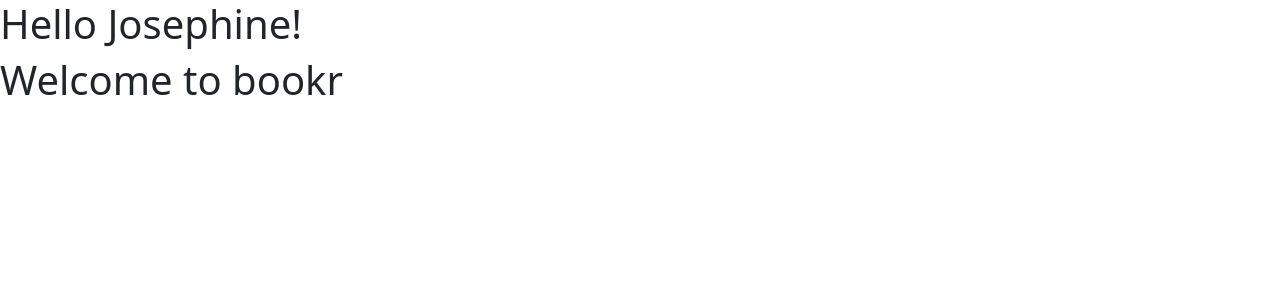
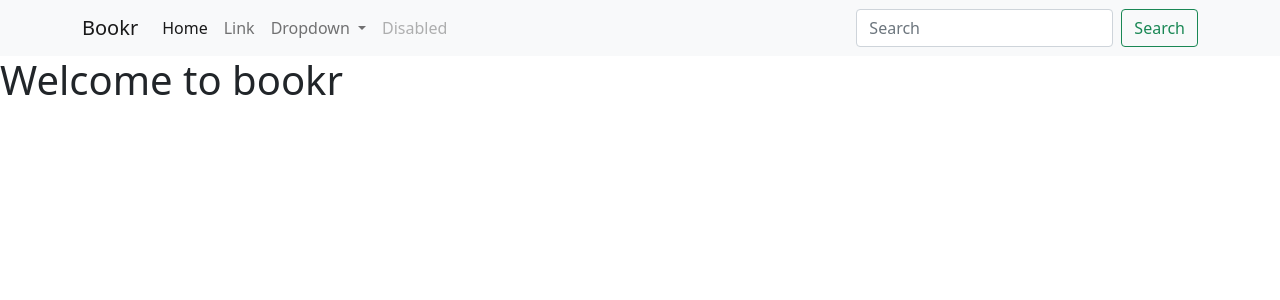
Before and after one commit to paulnyabaro/bookr, a Django app: page / in a window 1280 px wide. Shown: the top 300 px of the page. Run offline with Django 4.2, Linux system fonts and the light colour scheme; parts of the project's set-up code (start-up, migrations or seed data) failed here and were passed over.

Commit message:
Added site navbar

```diff
--- a/templates/_base.html
+++ b/templates/_base.html
@@ -9,7 +9,42 @@
     <title>{% block title %}{% endblock %}</title>
 </head>
 <body>
-    <h1>Hello {{ name }}!</h1>
+    <nav class="navbar navbar-expand-lg navbar-light bg-light">
+        <div class="container">
+            <a class="navbar-brand" href="#">Bookr</a>
+            <button class="navbar-toggler" type="button" data-bs-toggle="collapse" data-bs-target="#navbarSupportedContent" aria-controls="navbarSupportedContent" aria-expanded="false" aria-label="Toggle navigation">
+            <span class="navbar-toggler-icon"></span>
+            </button>
+            <div class="collapse navbar-collapse" id="navbarSupportedContent">
+            <ul class="navbar-nav me-auto mb-2 mb-lg-0">
+                <li class="nav-item">
+                <a class="nav-link active" aria-current="page" href="#">Home</a>
+                </li>
+                <li class="nav-item">
+                <a class="nav-link" href="#">Link</a>
+                </li>
+                <li class="nav-item dropdown">
+                <a class="nav-link dropdown-toggle" href="#" id="navbarDropdown" role="button" data-bs-toggle="dropdown" aria-expanded="false">
+                    Dropdown
+                </a>
+                <ul class="dropdown-menu" aria-labelledby="navbarDropdown">
+                    <li><a class="dropdown-item" href="#">Action</a></li>
+                    <li><a class="dropdown-item" href="#">Another action</a></li>
+                    <li><hr class="dropdown-divider"></li>
+                    <li><a class="dropdown-item" href="#">Something else here</a></li>
+                </ul>
+                </li>
+                <li class="nav-item">
+                <a class="nav-link disabled" href="#" tabindex="-1" aria-disabled="true">Disabled</a>
+                </li>
+            </ul>
+            <form class="d-flex">
+                <input class="form-control me-2" type="search" placeholder="Search" aria-label="Search">
+                <button class="btn btn-outline-success" type="submit">Search</button>
+            </form>
+            </div>
+        </div>
+    </nav>
     {% block content %}
     {% endblock %}
 
```
